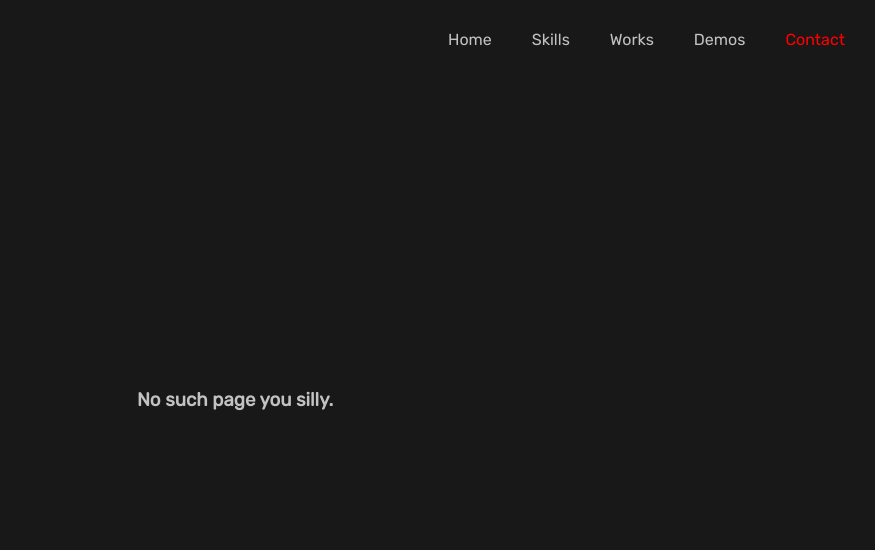
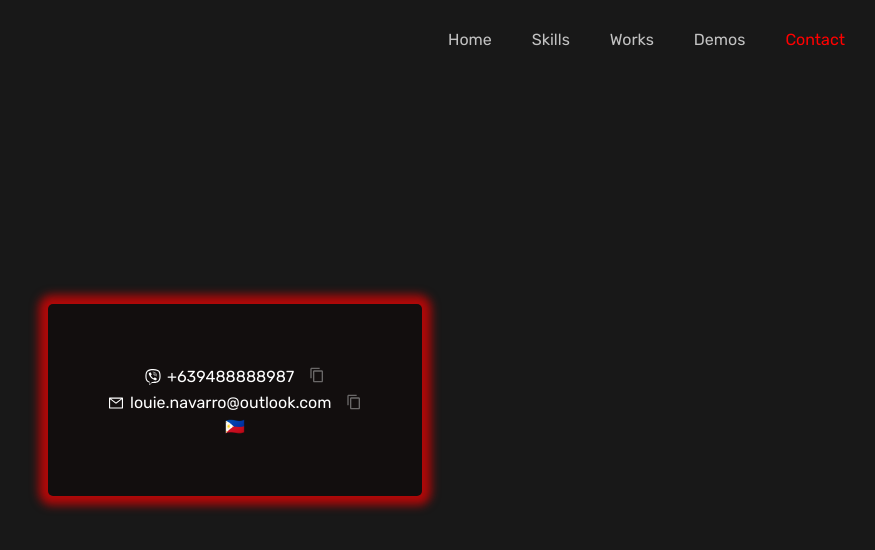
Before and after one commit to lueenavarro/portfolio, a React (Create React App) app: page /contact in a window 1280 px wide. Shown: the top 550 px of the page, without its empty margins (405-1280 px from the left). Built offline with nearby package versions, Linux system fonts and the light colour scheme.

Commit message:
Add contact page

```diff
--- a/src/App.js
+++ b/src/App.js
@@ -1,9 +1,10 @@
 import { BrowserRouter as Router, Switch, Route } from "react-router-dom";
 
+import Contact from "./components/Contact";
 import Home from "./components/Home";
 import Menu from "./components/Menu";
+import NotFound from "./components/NotFound";
 import SkillsList from "./components/SkillsList";
-import NotFound from "./components/NotFound";
 
 import "./App.css";
 
@@ -16,6 +17,9 @@ function App() {
           <Route path="/skills">
             <SkillsList />
           </Route>
+          <Route path="/contact">
+            <Contact />
+          </Route>
           <Route path="/" exact={true}>
             <Home />
           </Route>
--- /dev/null
+++ b/src/components/Contact.jsx
@@ -0,0 +1,64 @@
+import React, { useState } from "react";
+import "./Contact.scss";
+import { FaViber } from "react-icons/fa";
+import { MdContentCopy } from "react-icons/md";
+import { AiOutlineMail } from "react-icons/ai";
+import { CopyToClipboard } from "react-copy-to-clipboard";
+
+const Contact = () => {
+  const [showCopy, setShowCopy] = useState(false);
+  const email = "louie.navarro@outlook.com";
+  const mobile = "+639488888987";
+
+  const handleCopy = () => {
+    if (showCopy === false) {
+      setShowCopy(true);
+      setTimeout(() => setShowCopy(false), 1000);
+    }
+  };
+
+  const contactItem = (text, url, icon) => {
+    return (
+      <div className="contact-item">
+        <a
+          href={url}
+          target="_blank"
+          rel="noopener noreferrer"
+          className="contact-link hvr-icon-up"
+        >
+          {icon}
+          <span className="contact-label">{text}</span>
+        </a>
+        <CopyToClipboard text={text} onCopy={() => handleCopy()}>
+          <MdContentCopy className="copy-icon" />
+        </CopyToClipboard>
+      </div>
+    );
+  };
+
+  const copiedClass = () => {
+    const className = "copied";
+    return showCopy ? className : `${className}--hidden`;
+  };
+
+  return (
+    <div className="contact">
+      <div className="contact-container">
+        {contactItem(
+          mobile,
+          `viber://chat?number=${encodeURI(mobile)}`,
+          <FaViber className="hvr-icon" />
+        )}
+        {contactItem(
+          email,
+          `mailto:${email}`,
+          <AiOutlineMail className="hvr-icon" />
+        )}
+        <div>🇵🇭</div>
+        <div className={copiedClass()}>copied!</div>
+      </div>
+    </div>
+  );
+};
+
+export default Contact;
--- /dev/null
+++ b/src/components/Contact.scss
@@ -0,0 +1,121 @@
+.contact {
+  display: flex;
+  align-items: center;
+  justify-content: center;
+  height: 100vh;
+
+  &-container {
+    display: flex;
+    flex-direction: column;
+    align-items: center;
+    background-color: #120e0e;
+    animation: glow 1s infinite alternate;
+    padding: 60px;
+    border-radius: 5px;
+    position: relative;
+  }
+
+  &-item {
+    margin-bottom: 5px;
+    display: inline-block;
+  }
+
+  &-link {
+    color: white;
+    text-decoration: none;
+    user-select: none;
+  }
+
+  &-label {
+    &:hover {
+      color: red;
+    }
+  }
+}
+
+@keyframes glow {
+  from {
+    box-shadow: 0 0 10px 5px rgba($color: red, $alpha: 0.5);
+  }
+  to {
+    box-shadow: 0 0 10px 10px rgba($color: red, $alpha: 0.7);
+  }
+}
+
+.copy-icon {
+  opacity: 0.5;
+  margin-left: 15px;
+  position: relative;
+  top: 3px;
+  cursor: pointer;
+}
+
+.copied {
+  position: absolute;
+  background-color: #120e0e;
+  padding: 10px;
+  border-radius: 5px;
+  animation: appear 1s;
+  bottom: -80px;
+  opacity: 0;
+
+  &--hidden {
+    display: none;
+  }
+}
+
+@keyframes appear {
+  0% {
+    transform: translateY(0);
+    opacity: 1;
+  }
+
+  100% {
+    transform: translateY(-10px);
+    opacity: 0;
+  }
+}
+
+.hvr-icon {
+  margin-right: 6px;
+  position: relative;
+  top: 3px;
+}
+
+.hvr-icon-up {
+  display: inline-block;
+  vertical-align: middle;
+  -webkit-transform: perspective(1px) translateZ(0);
+  transform: perspective(1px) translateZ(0);
+  box-shadow: 0 0 1px rgba(0, 0, 0, 0);
+}
+
+.hvr-icon-up .hvr-icon {
+  -webkit-transform: translateZ(0);
+  transform: translateZ(0);
+}
+
+.hvr-icon-up:hover .hvr-icon,
+.hvr-icon-up:focus .hvr-icon,
+.hvr-icon-up:active .hvr-icon {
+  -webkit-animation-name: hvr-icon-up;
+  animation-name: hvr-icon-up;
+  -webkit-animation-duration: 0.75s;
+  animation-duration: 0.75s;
+  -webkit-animation-timing-function: ease-out;
+  animation-timing-function: ease-out;
+}
+
+@keyframes hvr-icon-up {
+  0%,
+  50%,
+  100% {
+    -webkit-transform: translateY(0);
+    transform: translateY(0);
+  }
+  25%,
+  75% {
+    -webkit-transform: translateY(-6px);
+    transform: translateY(-6px);
+  }
+}
--- a/src/components/Skill.scss
+++ b/src/components/Skill.scss
@@ -10,12 +10,11 @@
   &:hover {
     .rating-bar {
       transform: scaleY(2) scaleX(1.08);
-      cursor: pointer;
     }
 
     .rating-label {
       display: block;
-      transform: scaleY(0.5);
+      transform: scaleY(0.5) scaleX(0.92);
     }
   }
 }
```
